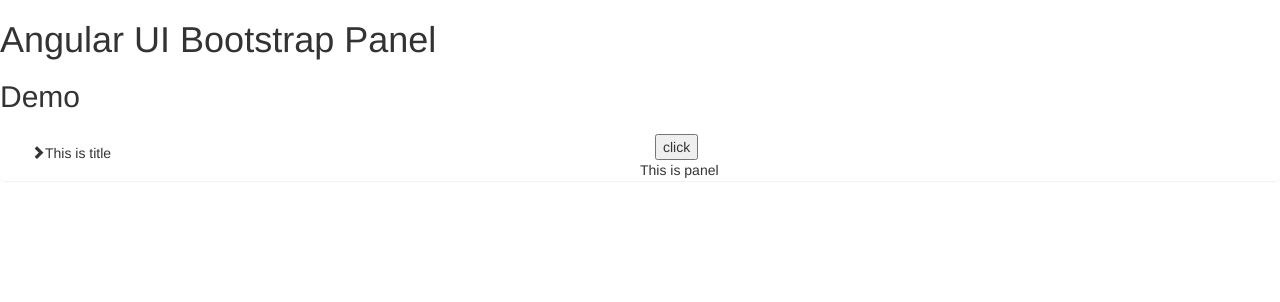
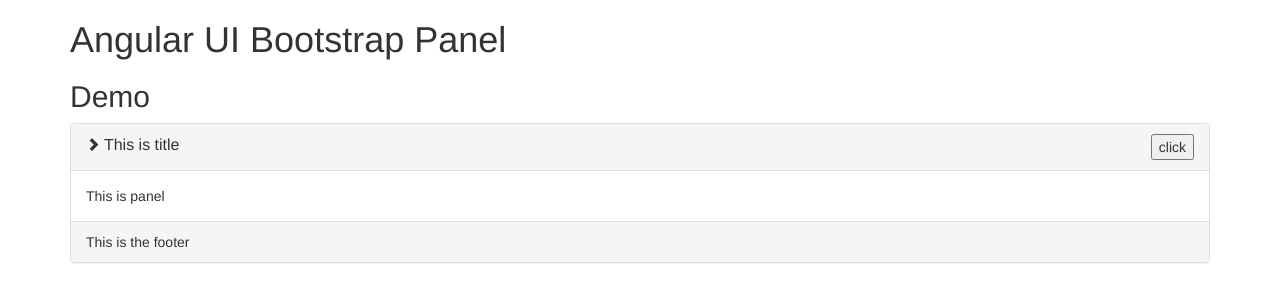
Before and after one commit to kemapak/Bootstrap-Panel, a website: page index.html in a window 1280 px wide. Drawn offline with nearby package versions, Linux system fonts and the light colour scheme; some packages are replaced by stand-ins of ours; a script that the page names is missing.

Commit message:
Updated collapse, and templates

```diff
--- a/index.html
+++ b/index.html
@@ -1,5 +1,7 @@
 <!doctype html>
+<html>
 <head>
+  <title>Bootstrap Panel Directive Demo</title>
   <!-- Latest compiled and minified CSS -->
   <link rel="stylesheet" href="lib/bootstrap/dist/css/bootstrap.css" />
 
@@ -7,17 +9,22 @@
 
   <script src="lib/angular/angular.js"></script>
 </head>
-<body data-ng-app="panelDemo">
+<body data-ng-app="panelDemo" class="container">
 <header>
   <h1>Angular UI Bootstrap Panel</h1>
   <h2>Demo</h2>
 </header>
 <main data-ng-controller="PanelDemoController as ctrl">
-  <ui-panel id="simplePanel" data-ng-class="panel-{{model.panelState}}" data-config="model.panelConfig">
+  <ui-panel id="simplePanel" data-state="model.panelState" data-config="model.panelConfig" data-show="model.panelConfig.show">
     <ui-panel-header data-title="This is title">
       <button>click</button>
     </ui-panel-header>
-    This is panel
+    <ui-panel-body>
+      This is panel
+    </ui-panel-body>
+    <ui-panel-footer>
+      This is the footer
+    </ui-panel-footer>
   </ui-panel>
 </main>
 <footer></footer>
@@ -29,11 +36,8 @@
   angular.module('panelDemo', ['ui.bootstrap', 'directiveModule']).controller('PanelDemoController', ['$scope', function($scope){
 
     var panelConfig = {
-      collapse: {
-        isCollapsible: true,
-        isInitiallyCollapsed: true
-      }
-
+      show: false,
+      someOtherConfig: {}
     };
 
     var model = {
@@ -49,3 +53,4 @@
   }]);
 </script>
 </body>
+</html>
--- a/src/common/directives/panel/panel.js
+++ b/src/common/directives/panel/panel.js
@@ -6,43 +6,99 @@
  * @description
  * AngularJS version of the panels directive.
  */
-directiveModule.directive('uiPanel', ['panelService', function(panelService){
+directiveModule.directive('uiPanel', ['panelService', function (panelService) {
 
     return {
-        restrict: 'E',
-        transclude: true,
-        replace: true,
-        scope: {
-            id: '@',
-            config: '='
-        },
-        template: '<div class="panel" data-ng-transclude=""></div>',
-        controller: function($scope) {
+        restrict: 'E', transclude: true, replace: true, scope: {
+            id: '@', class: '=state', config: '=', show: '='
+        }, template: '<div class="panel panel-{{class}}" data-ng-transclude=""></div>', controller: function ($scope, $element, $attrs) {
 
-            this.showPanel = function() {
+            var toggleBody = function (isShown) {
 
-                $scope.show = true;
-                return 'show';
+                if (null !== $element[0].querySelector('.panel > .panel-body')) {
+
+                    var body = angular.element($element[0].querySelector('.panel > .panel-body'));
+
+                    if (!isShown) {
+
+                        body.removeClass('hidden fade');
+                        body.addClass('show');
+                    } else {
+
+                        body.removeClass('show');
+                        body.addClass('hidden fade');
+                    }
+                }
+            };
+
+            var toggleFooter = function (isShown) {
+
+                if (null !== $element[0].querySelector('.panel > .panel-footer')) {
+
+                    var footer = angular.element($element[0].querySelector('.panel > .panel-footer'));
+
+                    if (!isShown) {
+
+                        footer.removeClass('hidden fade');
+                        footer.addClass('show');
+                    } else {
+
+                        footer.removeClass('show');
+                        footer.addClass('hidden fade');
+                    }
+                }
+            };
+
+            var togglePanel = function (isShown) {
+
+                toggleBody(isShown);
+                toggleFooter(isShown);
             }
 
-            this.hidePanel = function() {
+            // Variable in closure scope (private).
+            var _show = true;
 
-                $scope.show = false;
-                return 'hidden';
+            // Get the
+            this.isItVisible = function () {
+
+                return _show;
             }
 
-            this.alert = function() {
-                alert('test');
+            this.showPanel = function () {
+
+                _show = true;
+
+                togglePanel(_show);
+            }
+
+            this.hidePanel = function () {
+
+                _show = false;
+
+                togglePanel(_show);
+            }
+
+            this.togglePanel = function () {
+
+                _show = !_show;
+
+                togglePanel(_show);
+            }
+
+            // If show is defined in scope use it. Otherwise assume it is true (_show is initialized above).
+            if (undefined !== typeof $scope.show) {
+
+                _show = $scope.show;
             }
         },
 
-        link: function(scope, element, attrs) {
+        link: function (scope, element, attrs) {
 
-            // Decorate the element with the ID if exists.
-            if (undefined !== typeof scope.id && scope.id.trim().length > 0) {
-
-                element.attr('id', scope.id);
-            }
+            //// Decorate the element with the ID if exists.
+            //if (undefined !== typeof scope.id && scope.id.trim().length > 0) {
+            //
+            //    element.attr('id', scope.id);
+            //}
         }
     };
 
@@ -56,7 +112,7 @@
  * @description
  * AngularJS version of the panels header directive.
  */
-directiveModule.directive('uiPanelHeader', function(){
+directiveModule.directive('uiPanelHeader', function () {
 
     return {
         require: '^uiPanel',
@@ -64,24 +120,21 @@
         transclude: true,
         replace: true,
         scope: {
-            title: '@',
-            config: '=',
-            class: '@'
+            title: '@', config: '='
         },
-        template: '<div class="panel-heading">' +
-                  '    <div class="col-sm-6"><h5><span class="glyphicon glyphicon-chevron-right"></span>{{title}}</h5></div>' +
-                  '    <div class="col-sm-6" data-ng-transclude=""></div>' +
-                  '</div>',
+        template: '<div class="panel-heading">' + '    <div class="row">' + '        <div class="col-xs-6" data-ng-click="togglePanel();"><span class="glyphicon glyphicon-chevron-right"></span>&nbsp;<span class="panel-title">{{title}}</span></div>' + '        <div class="col-xs-6"><div class="pull-right" data-ng-transclude=""></div></div>' + '    </div>' + '</div>',
 
-        link: function(scope, element, attrs, panelController) {
+        link: function (scope, element, attrs, panelController) {
 
+            if (!panelController.isItVisible()) {
 
+                panelController.hidePanel();
+            }
 
-            panelController.alert();
+            scope.togglePanel = function () {
 
-            //element[0].appendChild(titleElement);
-
-
+                panelController.togglePanel();
+            }
         }
 
     };
@@ -95,27 +148,19 @@
  * @description
  * AngularJS version of the panels header directive.
  */
-directiveModule.directive('uiPanelBody', function(){
+directiveModule.directive('uiPanelBody', function () {
 
     return {
-        require: '^uiPanel',
-        restrict: 'E',
-        transclude: true,
-        replace: true,
-        scope: {
-            title: '@',
-            config: '=',
-            class: '@'
-        },
-        template: '<div class="panel-body" data-ng-transclude="">',
+        require: '^uiPanel', restrict: 'E', transclude: true, replace: true, scope: {
+            title: '@', config: '=', class: '@'
+        }, template: '<div class="panel-body" data-ng-transclude="">',
 
-        link: function(scope, element, attrs, panelController) {
+        link: function (scope, element, attrs, panelController) {
 
+            if (!panelController.isItVisible()) {
 
-
-
-
-
+                panelController.hidePanel();
+            }
         }
 
     };
@@ -129,27 +174,14 @@
  * @description
  * AngularJS version of the panels footer directive.
  */
-directiveModule.directive('uiPanelFooter', function(){
+directiveModule.directive('uiPanelFooter', function () {
 
     return {
-        require: '^uiPanel',
-        restrict: 'E',
-        transclude: true,
-        replace: true,
-        scope: {
-            config: '=',
-            class: '@'
-        },
-        template: '<div class="panel-footer" data-ng-transclude="">',
+        require: '^uiPanel', restrict: 'E', transclude: true, replace: true, scope: {
+            config: '=', class: '@'
+        }, template: '<div class="panel-footer" data-ng-transclude="">',
 
-        link: function(scope, element, attrs, panelController) {
-
-
-
-            //panelController.alert();
-
-            //element[0].appendChild(titleElement);
-
+        link: function (scope, element, attrs, panelController) {
 
         }
 
```
